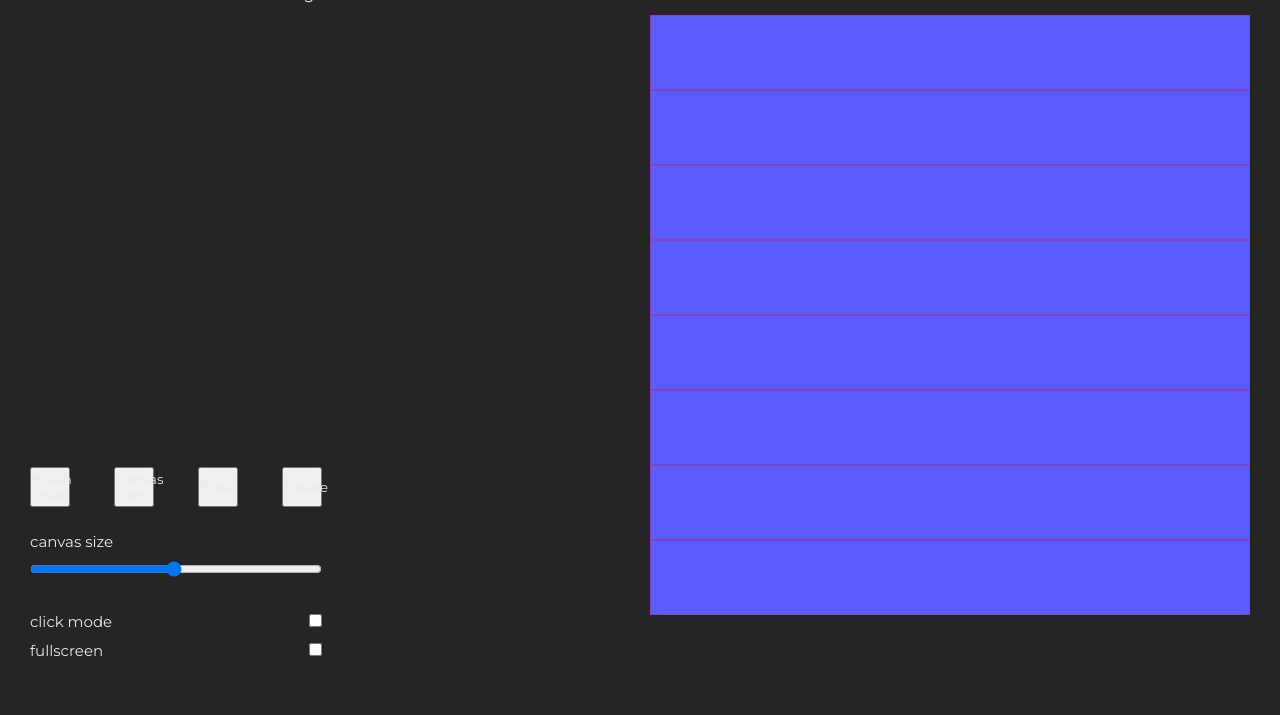
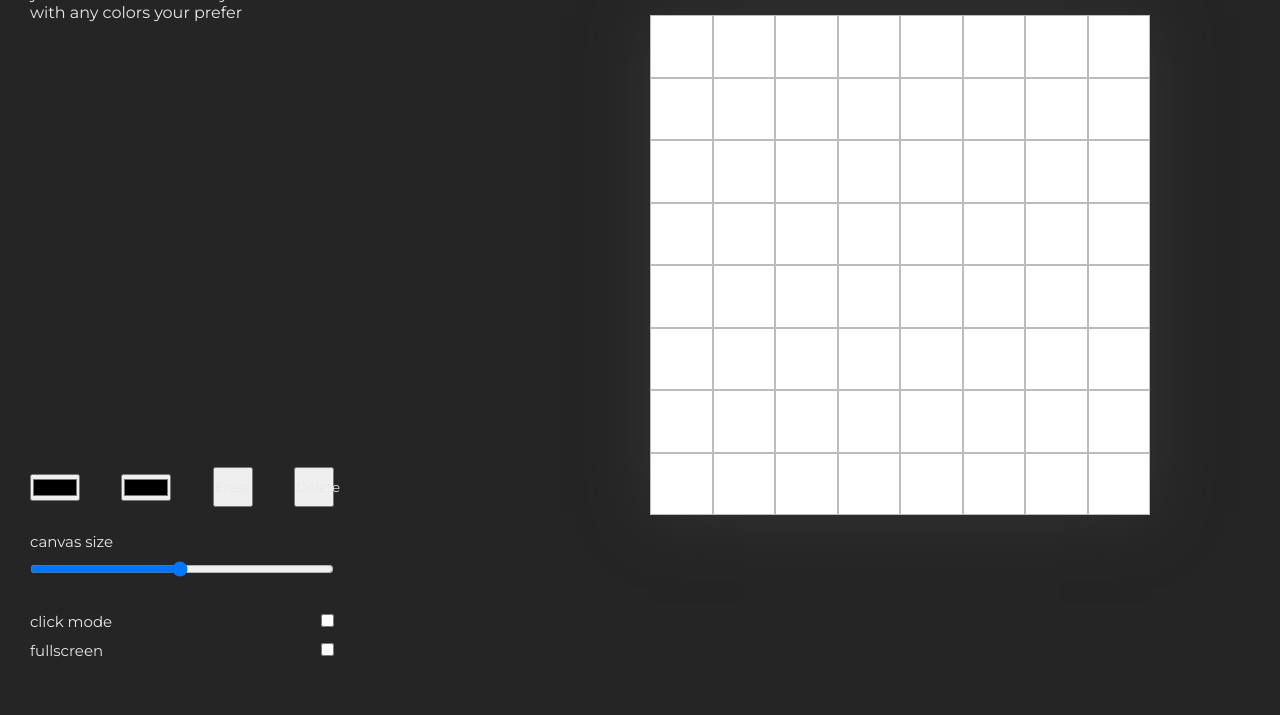
Before and after one commit to technicolours/etchasketch, a plain HTML site: page index.html in a window 1280 px wide. Shown: the part 85-800 px from the top of the page. Drawn offline with Linux system fonts and the light colour scheme.

Commit message:
Add event listeners and functions to change tile color

```diff
--- a/index.html
+++ b/index.html
@@ -19,15 +19,16 @@
 
         <div id="title">
             <h1>etch-a-sketch</h1>
-            <p>a virtual canvas with flexible settings</p>
+            <p>you can draw whatever you want here</p>
+            <p>with any colors your prefer</p>
         </div>
 
         <div id="settings">
 
           <div id="buttons">
-            <button>Brush color</button>
+            <input type="color" id="brush">
 
-            <button>Canvas color</button>
+            <input type="color" id="background">
 
             <button>Erase</button>
 
@@ -62,8 +63,8 @@
         </div>
       </div>
 
-        <div id="container">
-          <div id="canvas"></div>
+        <div id="container" draggable="false">
+          <div id="canvas" draggable="false"></div>
         </div>
 
     </div>
--- a/script.js
+++ b/script.js
@@ -1,9 +1,54 @@
 let size = 8;
+let amount = size*size;
+let brushColor = '252525';
 
 const canvas = document.getElementById('canvas');
 
-for (let i=size; i>0; i--) {
+//const colorInput = document.querySelector('')
+
+for (let i=amount; i>0; i--) {
     const tile = document.createElement('div');
     tile.setAttribute('id', 'tile');
+    tile.setAttribute('class', 'grid');
+    tile.setAttribute('draggable', 'false');
     canvas.appendChild(tile);
 }
+
+const tiles = document.querySelectorAll('#tile');
+
+function paint(target) {
+    console.log('on tile');
+    console.log(target);
+    this.style.backgroundColor = (`#${brushColor}`);
+}
+
+//tiles.forEach(el => el.addEventListener('click', paint));
+
+function mouseDown (event) {
+    const tar = event.target;
+    console.log(tar);
+    paint(tar);
+    tiles.forEach(el => el.addEventListener('mouseover', paint));
+    console.log('mouse down');
+}
+
+tiles.forEach(el => el.addEventListener('mousedown', mouseDown));
+
+//tiles.forEach(el => el.addEventListener('click', paint));
+
+// OLD VERSION
+// tiles.forEach(el => el.addEventListener('mousedown', () => {
+//     paint();
+//     tiles.forEach(el => el.addEventListener('mouseover', paint));
+//     console.log('mouse down');
+//     })
+// )
+
+
+document.addEventListener('mouseup', () => {
+    tiles.forEach(el => el.removeEventListener('mouseover', paint));
+    console.log("mouseup");
+    })
+
+canvas.style.gridTemplateColumns = (`repeat(${size}, 1fr)`);
+canvas.style.gridTemplateRows = (`repeat(${size}, 1fr)`);
--- a/style.scss
+++ b/style.scss
@@ -87,29 +87,31 @@ body {
 #container {
     height: 600px;
     width: 600px;
-    //flex-shrink: 1;
-    aspect-ratio: 1/1;
-   // @include flex(row, center, center);
 }
 
 #canvas {
-    height: 100%;
-    width: 100%;
+    height: 500px;
+    width: 500px;
     display: grid;
     background: #e8e8e8;
-    //display: grid;
-
-    div {
-        //display: inline-block;
-    }
+    grid-template-columns: repeat(8, 1fr);
+    grid-template-rows: repeat(8, 1fr);
+    box-shadow: 0px 0px 60px rgb(52, 52, 52);
 }
 
+
 #tile {
-    background-color: rgb(91, 91, 255);
-    border: 1px solid rgba(255, 0, 0, 0.263);
-    transition: background-color 0.1s ease-out;
+    background-color: rgb(255, 255, 255);
+    border: 1px solid rgba(0, 0, 0, 0.263);
+    transition: background-color 40ms ease-out;
+    //user-drag: none;
+    -webkit-user-drag: none;
+    user-select: none;
+    -moz-user-select: none;
+    -webkit-user-select: none;
+    -ms-user-select: none;
 }
 
 #tile:hover {
-    background-color: #252525;
+    background-color: #d1d1d1;
 }
```
Also changed, not shown: style.css, 1 other file.
